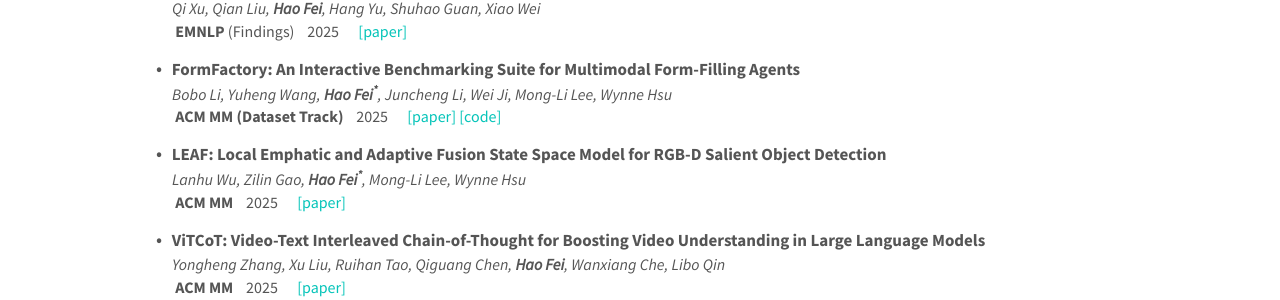
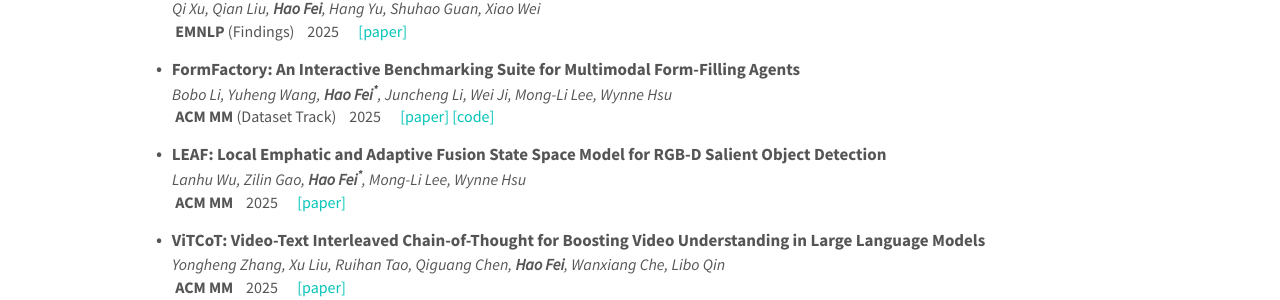
Before and after one commit to scofield7419/scofield7419.github.io, a Jekyll site: the page built from _pages/publications.md, in a window 1280 px wide and 900 px high, scrolled down 2384 px. Shown: the part 154-454 px from the top of the window. Built offline with Jekyll 4.4.1, drawn with Linux system fonts in a browser that asks for light colours; nearby versions of some CDN libraries; comment, search, counter and statistics services are not loaded; a style sheet for code colours, icons or effects is not loaded; part of the change alters nothing that is shown.

```diff
--- a/_data/pub_conference.yml
+++ b/_data/pub_conference.yml
@@ -40,7 +40,8 @@
 
 - title: "FormFactory: An Interactive Benchmarking Suite for Multimodal Form-Filling Agents"
   venue:
-    name: ACM MM (Dataset Track)
+    name: ACM MM
+    note: Dataset Track
   year: 2025
   authors: Bobo Li, Yuheng Wang, <strong>Hao Fei<sup>*</sup></strong>, Juncheng Li, Wei Ji, Mong-Li Lee, Wynne Hsu
   link:
```
